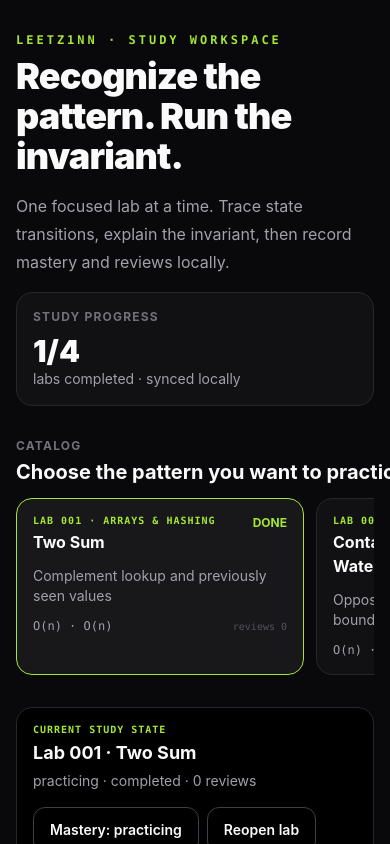
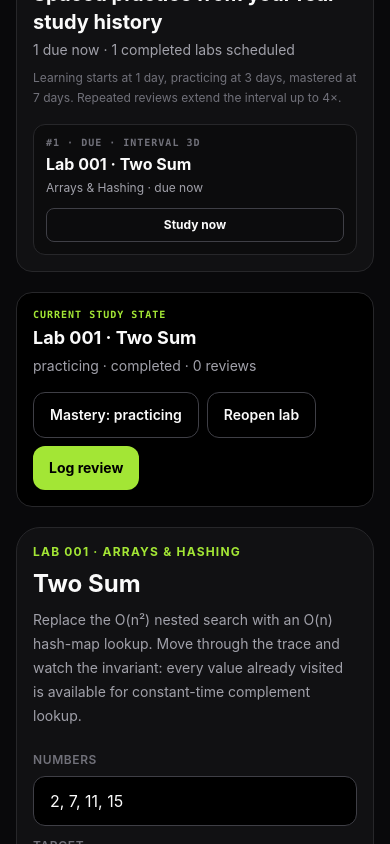
Before and after one commit to az1nn/leetz1nn, a React Native app: screen / in a window 390 px wide. Both pictures are taken after a click on the button "Mark complete". Built offline with nearby package versions, Linux system fonts and the light colour scheme.

Commit message:
feat: add spaced practice review queue

```diff
--- a/src/features/algorithms/screens/PlaygroundScreen.tsx
+++ b/src/features/algorithms/screens/PlaygroundScreen.tsx
@@ -1,7 +1,7 @@
 import { Pressable, ScrollView, Text, View } from 'react-native';
 import { SafeAreaView } from 'react-native-safe-area-context';
 
-import type { LabId } from '../../progress/domain/progress';
+import { buildReviewQueue, type LabId } from '../../progress/domain/progress';
 import { useStudyProgress } from '../../progress/hooks/useStudyProgress';
 import { BinarySearchLab } from '../components/BinarySearchLab';
 import { ContainerWithMostWaterLab } from '../components/ContainerWithMostWaterLab';
@@ -25,12 +25,20 @@ function ActiveLab({ labId }: { labId: LabId }) {
   return <BinarySearchLab />;
 }
 
+function queueStatus(daysUntilDue: number) {
+  if (daysUntilDue <= 0) return 'due now';
+  if (daysUntilDue === 1) return 'in 1 day';
+  return `in ${daysUntilDue} days`;
+}
+
 export function PlaygroundScreen() {
   const progress = useStudyProgress();
   const activeLabId = progress.state.lastLabId;
   const activeLab = getLab(activeLabId);
   const activeProgress = progress.state.labs[activeLabId];
   const completedCount = LABS.filter((lab) => progress.state.labs[lab.id].completed).length;
+  const reviewQueue = buildReviewQueue(progress.state);
+  const dueCount = reviewQueue.filter((item) => item.isDue).length;
 
   return (
     <SafeAreaView className="flex-1 bg-canvas">
@@ -68,6 +76,46 @@ export function PlaygroundScreen() {
             </ScrollView>
           </View>
 
+          <View className="mb-5 rounded-2xl border border-line bg-panel p-4">
+            <View className="mb-4 gap-2 md:flex-row md:items-end md:justify-between">
+              <View>
+                <Text className="font-mono text-[10px] font-bold uppercase tracking-widest text-accent">Review queue</Text>
+                <Text className="mt-1 text-xl font-bold text-ink">Spaced practice from your real study history</Text>
+                <Text className="mt-1 text-sm text-muted">{dueCount} due now · {reviewQueue.length} completed labs scheduled</Text>
+              </View>
+              <Text className="max-w-xl text-xs leading-5 text-zinc-500">
+                Learning starts at 1 day, practicing at 3 days, mastered at 7 days. Repeated reviews extend the interval up to 4×.
+              </Text>
+            </View>
+
+            {reviewQueue.length === 0 ? (
+              <View className="rounded-xl border border-dashed border-zinc-800 bg-black/30 p-4">
+                <Text className="text-sm font-semibold text-ink">Complete a lab to put it into the review queue.</Text>
+                <Text className="mt-1 text-xs leading-5 text-muted">A completed lab with no review history is due immediately, so the queue never hides unfinished study work.</Text>
+              </View>
+            ) : (
+              <View className="gap-2">
+                {reviewQueue.slice(0, 4).map((item, index) => {
+                  const lab = getLab(item.labId);
+                  return (
+                    <View key={item.labId} className="rounded-xl border border-zinc-800 bg-black/30 p-3 md:flex-row md:items-center md:justify-between md:gap-4">
+                      <View className="flex-1">
+                        <Text className="font-mono text-[10px] font-bold uppercase tracking-widest text-zinc-500">
+                          #{index + 1} · {item.isDue ? 'due' : 'upcoming'} · interval {item.intervalDays}d
+                        </Text>
+                        <Text className="mt-1 text-base font-bold text-ink">Lab {lab.number} · {lab.title}</Text>
+                        <Text className="mt-1 text-xs text-muted">{lab.pattern} · {queueStatus(item.daysUntilDue)}</Text>
+                      </View>
+                      <Pressable accessibilityRole="button" onPress={() => progress.select(item.labId)} className="mt-3 rounded-lg border border-zinc-700 px-3 py-2 active:bg-zinc-800 md:mt-0">
+                        <Text className="text-center text-xs font-bold text-ink">{item.isDue ? 'Study now' : 'Open lab'}</Text>
+                      </Pressable>
+                    </View>
+                  );
+                })}
+              </View>
+            )}
+          </View>
+
           <View className="mb-5 rounded-2xl border border-line bg-black p-4 md:flex-row md:items-center md:justify-between md:gap-4">
             <View className="mb-4 md:mb-0">
               <Text className="font-mono text-[10px] font-bold uppercase tracking-widest text-accent">Current study state</Text>
```
